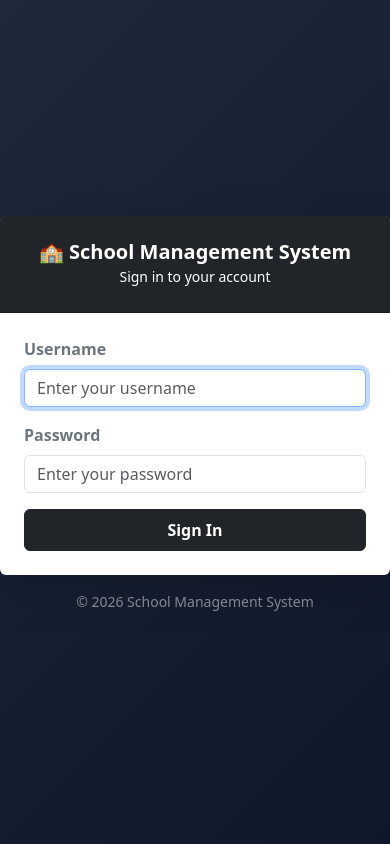
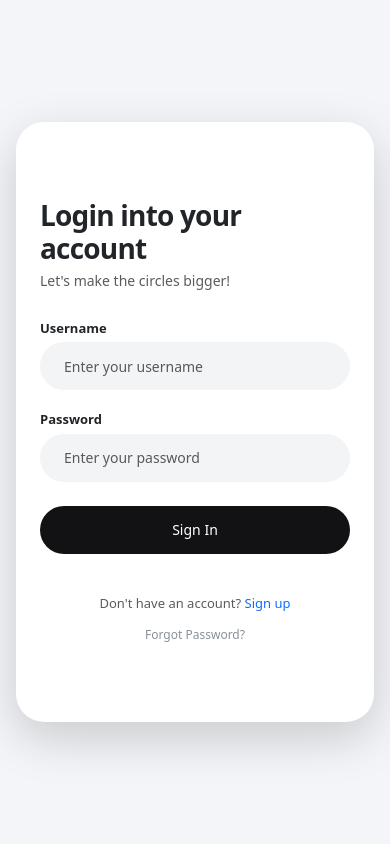
Before and after one commit to xluljoey/School-Management-System, a Django app: page /login/ in a window 390 px wide. Run offline with Django 5.2, Linux system fonts and the light colour scheme; parts of the project's set-up code (start-up, migrations or seed data) failed here and were passed over; some libraries are stand-ins or nearby versions.

Commit message:
refactor: replace login page with split-panel Figma-inspired design
- Full viewport split card: dark gradient left panel (branding, accent
  blur circles) + clean right panel (form inputs)
- Pill-shaped username/password fields with soft focus border override
- Centered responsive layout with max-width constraints
- Error message displayed from form.errors with muted alert styling
- Keep Bootstrap CSS + bi icons loaded via static

```diff
--- a/sis/templates/sis/login.html
+++ b/sis/templates/sis/login.html
@@ -6,58 +6,72 @@
     <meta name="viewport" content="width=device-width, initial-scale=1.0">
     <title>Login — School Management System</title>
     <link rel="stylesheet" href="{% static 'css/bootstrap.min.css' %}">
+    <link rel="stylesheet" href="https://cdn.jsdelivr.net/npm/bootstrap-icons@1.11.3/font/bootstrap-icons.min.css">
     <style>
         body {
-            background: linear-gradient(135deg, #1e293b 0%, #0f172a 100%);
+            background-color: #f4f5f8;
             min-height: 100vh;
-            display: flex;
-            align-items: center;
-            justify-content: center;
         }
-        .login-card {
-            width: 100%;
-            max-width: 420px;
+        .custom-pill-field:focus {
+            background-color: #ffffff !important;
+            box-shadow: 0 0 0 3px rgba(18, 18, 20, 0.08) !important;
+            border: 1px solid #121214 !important;
+        }
+        .btn-dark:hover {
+            background-color: #27272a !important;
         }
     </style>
 </head>
 <body>
-    <div class="login-card">
-        <div class="card shadow-lg border-0">
-            <div class="card-header bg-dark text-white text-center py-4">
-                <h5 class="mb-0 fw-bold">🏫 School Management System</h5>
-                <small>Sign in to your account</small>
+    <div class="min-vh-100 d-flex align-items-center justify-content-center px-3 py-5">
+        <div class="card border-0 shadow-lg overflow-hidden d-flex flex-row" style="width: 1000px; max-width: 100%; min-height: 600px; border-radius: 28px; background: #ffffff;">
+            <div class="d-none d-lg-flex flex-column justify-content-center align-items-center text-center p-5 position-relative"
+                 style="width: 45%; background: radial-gradient(circle at 20% 30%, #1e1b4b 0%, #0f172a 100%); overflow: hidden;">
+                <div class="position-absolute rounded-circle opacity-10" style="width: 400px; height: 400px; background: #4f46e5; top: -10%; left: -20%; filter: blur(40px);"></div>
+                <div class="position-absolute rounded-circle opacity-10" style="width: 350px; height: 350px; background: #06b6d4; bottom: -5%; right: -10%; filter: blur(50px);"></div>
+                <div class="position-relative z-1">
+                    <div class="bg-white d-inline-flex align-items-center justify-content-center shadow mb-3" style="width: 64px; height: 64px; border-radius: 16px;">
+                        <span class="fw-black text-dark fs-3" style="font-family: system-ui, sans-serif; letter-spacing: -1px;">S</span>
                     </div>
-            <div class="card-body p-4">
-                {% if messages %}
-                    {% for message in messages %}
-                        <div class="alert alert-danger py-2 small" role="alert">{{ message }}</div>
-                    {% endfor %}
-                {% endif %}
-
-                <form method="post">
+                    <h3 class="text-white fw-bold mb-2" style="font-size: 26px; letter-spacing: -0.5px;">Sign in to Smansys</h3>
+                    <p class="text-white-50 px-4" style="font-size: 13px; line-height: 1.6;">Access your master continuous assessments, classes, and administrative schedules.</p>
+                </div>
+            </div>
+            <div class="d-flex flex-column justify-content-center p-4 p-md-5" style="width: 100%;">
+                <div class="mx-auto w-100" style="max-width: 400px;">
+                    <div class="mb-4">
+                        <h2 class="fw-bold text-dark mb-1" style="font-size: 28px; letter-spacing: -0.8px;">Login into your account</h2>
+                        <p class="text-muted" style="font-size: 14px;">Let's make the circles bigger!</p>
+                    </div>
+                    <form method="POST" action="">
                         {% csrf_token %}
-
-                    {% if form.non_field_errors %}
-                        <div class="alert alert-danger py-2 small">
-                            {% for error in form.non_field_errors %}{{ error }}{% endfor %}
+                        {% if form.errors %}
+                        <div class="alert alert-danger border-0 rounded-3 p-3 mb-4 text-center" style="font-size: 13px; background-color: #fef2f2; color: #991b1b;">
+                            Invalid username or password credentials. Please try again.
                         </div>
                         {% endif %}
-
                         <div class="mb-3">
-                        <label for="id_username" class="form-label fw-semibold text-secondary">Username</label>
-                        <input type="text" name="username" id="id_username"
-                               class="form-control" placeholder="Enter your username" required autofocus>
+                            <label class="form-label fw-semibold text-dark mb-1" style="font-size: 13px;">Username</label>
+                            <input type="text" name="username" class="form-control px-4 py-2 bg-light border-0 text-dark placeholder-muted custom-pill-field"
+                                   placeholder="Enter your username" required style="border-radius: 50px; font-size: 14px; background-color: #f3f4f6 !important; height: 48px;">
                         </div>
-                    <div class="mb-3">
-                        <label for="id_password" class="form-label fw-semibold text-secondary">Password</label>
-                        <input type="password" name="password" id="id_password"
-                               class="form-control" placeholder="Enter your password" required>
+                        <div class="mb-4">
+                            <label class="form-label fw-semibold text-dark mb-1" style="font-size: 13px;">Password</label>
+                            <input type="password" name="password" class="form-control px-4 py-2 bg-light border-0 text-dark placeholder-muted custom-pill-field"
+                                   placeholder="Enter your password" required style="border-radius: 50px; font-size: 14px; background-color: #f3f4f6 !important; height: 48px;">
                         </div>
-                    <button type="submit" class="btn btn-dark w-100 py-2 fw-bold">Sign In</button>
+                        <button type="submit" class="btn btn-dark w-100 text-white fw-medium mb-3"
+                                style="border-radius: 50px; height: 48px; font-size: 14px; background-color: #121214; border: none;">
+                            Sign In
+                        </button>
+                        <div class="text-center mt-4">
+                            <p class="text-muted mb-2" style="font-size: 13px;">Don't have an account? <a href="#" class="text-primary fw-medium text-decoration-none">Sign up</a></p>
+                            <a href="#" class="text-secondary d-inline-block text-decoration-none fw-medium" style="font-size: 12px; opacity: 0.8;">Forgot Password?</a>
+                        </div>
                     </form>
                 </div>
             </div>
-        <p class="text-center text-white-50 small mt-3">&copy; {% now "Y" %} School Management System</p>
+        </div>
     </div>
 </body>
 </html>
```
Lines whose indentation alone changed are shown as unchanged.
